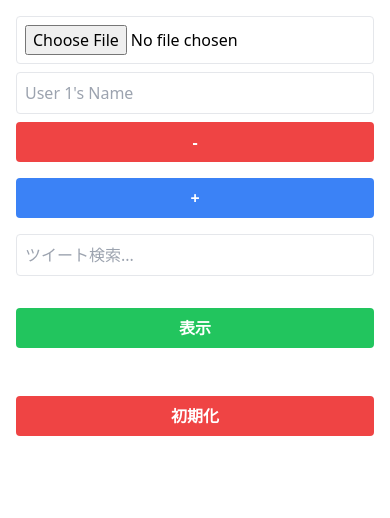
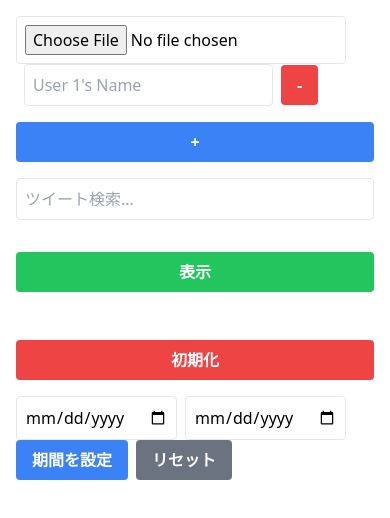
Before and after one commit to Shiryu-Toujima-1f10210346/MultiTwiArchiveViewer, a Next.js app: page / in a window 390 px wide. Shown: the top 518 px of the page. Built offline with nearby package versions, Linux system fonts and the light colour scheme.

Commit message:
fix old to new

```diff
--- a/src/pages/index.tsx
+++ b/src/pages/index.tsx
@@ -41,6 +41,7 @@ const TwitterArchiveViewer = () => {
   const [userInputs, setUserInputs] = useState<UserInput[]>([
     { file: null, userName: "" },
   ]); // ユーザー入力フィールドのステート
+  const [dateRange, setDateRange] = useState({ start: "", end: "" });
 
   useEffect(() => {
     const dbName = "twitterArchiveViewer";
@@ -58,7 +59,22 @@ const TwitterArchiveViewer = () => {
       });
     });
   }, []);
+  // 期間に基づいてツイートをフィルタリングする関数
+  const filterTweetsByDateRange = () => {
+    const filtered = allTweets.filter((tweet) => {
+      const tweetDate = new Date(tweet.created_at);
+      const startDate = new Date(dateRange.start);
+      const endDate = new Date(dateRange.end);
+      return tweetDate >= startDate && tweetDate <= endDate;
+    });
+    setTweets(filtered);
+  };
 
+  // フィルターをリセットする関数
+  const resetFilter = () => {
+    setTweets(allTweets);
+    setDateRange({ start: "", end: "" });
+  };
   // ファイルからツイートを読み込む関数
   const loadTweets = async (
     file: File | null,
@@ -171,7 +187,7 @@ const TwitterArchiveViewer = () => {
           <input
             type="file"
             accept=".js"
-            className="border p-2 rounded w-full md:w-auto"
+            className="border p-2 rounded"
             onChange={(e) =>
               handleUserInputChange(
                 index,
@@ -183,7 +199,7 @@ const TwitterArchiveViewer = () => {
           <input
             type="text"
             placeholder={`User ${index + 1}'s Name`}
-            className="border p-2 rounded w-full md:w-auto md:ml-2 mt-2 md:mt-0"
+            className="border p-2 rounded ml-2"
             value={input.userName}
             onChange={(e) =>
               handleUserInputChange(index, input.file, e.target.value)
@@ -191,7 +207,7 @@ const TwitterArchiveViewer = () => {
           />
           <button
             onClick={() => removeUserInput(index)}
-            className="w-full md:w-auto bg-red-500 hover:bg-red-700 text-white font-bold py-2 px-4 rounded mt-2 md:mt-0 md:ml-2"
+            className="ml-2 bg-red-500 hover:bg-red-700 text-white font-bold py-2 px-4 rounded"
           >
             -
           </button>
@@ -236,6 +252,35 @@ const TwitterArchiveViewer = () => {
           初期化
         </button>
       </div>
+      {/* 期間選択フィールド */}
+      <div className="mb-4">
+        <input
+          type="date"
+          className="border p-2 rounded mr-2"
+          value={dateRange.start}
+          onChange={(e) =>
+            setDateRange({ ...dateRange, start: e.target.value })
+          }
+        />
+        <input
+          type="date"
+          className="border p-2 rounded mr-2"
+          value={dateRange.end}
+          onChange={(e) => setDateRange({ ...dateRange, end: e.target.value })}
+        />
+        <button
+          onClick={filterTweetsByDateRange}
+          className="bg-blue-500 hover:bg-blue-700 text-white font-bold py-2 px-4 rounded"
+        >
+          期間を設定
+        </button>
+        <button
+          onClick={resetFilter}
+          className="ml-2 bg-gray-500 hover:bg-gray-700 text-white font-bold py-2 px-4 rounded"
+        >
+          リセット
+        </button>
+      </div>
       {/* ツイートの表示 */}
       <div id="timeline">
         {tweets.map((tweet, index) => (
--- a/src/pages/old/index.tsx
+++ b/src/pages/old/index.tsx
@@ -1,4 +1,11 @@
 import React, { useState, ChangeEvent, useEffect } from "react";
+import {
+  openDB,
+  saveToDB,
+  getFromDB,
+  saveImageToDB,
+  clearDB,
+} from "../../utils/dbOperations";
 
 // ツイートの型定義
 type Tweet = {
@@ -26,55 +33,25 @@ const formatDate = (dateString: string): string => {
   return formatter.format(date);
 };
 
-const openDB = (dbName: string, version: number, upgradeCallback: (db: IDBDatabase) => void): Promise<IDBDatabase> => {
-  return new Promise((resolve, reject) => {
-    const request = indexedDB.open(dbName, version);
-    request.onerror = () => reject(request.error);
-    request.onsuccess = () => resolve(request.result);
-    request.onupgradeneeded = () => upgradeCallback(request.result);
-  });
-};
-
-const getFromDB = (db: IDBDatabase, storeName: string, key: string): Promise<any> => {
-  return new Promise((resolve, reject) => {
-    const transaction = db.transaction(storeName);
-    const store = transaction.objectStore(storeName);
-    const request = store.get(key);
-    request.onerror = () => reject(request.error);
-    request.onsuccess = () => resolve(request.result);
-  });
-};
-
-const saveToDB = (db: IDBDatabase, storeName: string, key: string, value: any): Promise<void> => {
-  return new Promise((resolve, reject) => {
-    const transaction = db.transaction(storeName, 'readwrite');
-    const store = transaction.objectStore(storeName);
-    const request = store.put(value, key);
-    request.onerror = () => reject(request.error);
-    request.onsuccess = () => resolve();
-  });
-};
-
 // コンポーネント
 const TwitterArchiveViewer = () => {
   const [allTweets, setAllTweets] = useState<Tweet[]>([]);
   const [tweets, setTweets] = useState<Tweet[]>([]);
   const [searchQuery, setSearchQuery] = useState("");
   const [userInputs, setUserInputs] = useState<UserInput[]>([
-
     { file: null, userName: "" },
   ]); // ユーザー入力フィールドのステート
-  const [dateRange, setDateRange] = useState({ start: '', end: '' });
+  const [dateRange, setDateRange] = useState({ start: "", end: "" });
 
   useEffect(() => {
-    const dbName = 'twitterArchiveViewer';
-    const storeName = 'tweets';
+    const dbName = "twitterArchiveViewer";
+    const storeName = "tweets";
     openDB(dbName, 1, (db) => {
       if (!db.objectStoreNames.contains(storeName)) {
         db.createObjectStore(storeName);
       }
     }).then((db) => {
-      getFromDB(db, storeName, 'tweets').then((tweets) => {
+      getFromDB(db, storeName, "tweets").then((tweets) => {
         if (tweets) {
           setAllTweets(tweets);
           setTweets(tweets);
@@ -84,7 +61,7 @@ const TwitterArchiveViewer = () => {
   }, []);
   // 期間に基づいてツイートをフィルタリングする関数
   const filterTweetsByDateRange = () => {
-  const filtered = allTweets.filter(tweet => {
+    const filtered = allTweets.filter((tweet) => {
       const tweetDate = new Date(tweet.created_at);
       const startDate = new Date(dateRange.start);
       const endDate = new Date(dateRange.end);
@@ -96,7 +73,7 @@ const filterTweetsByDateRange = () => {
   // フィルターをリセットする関数
   const resetFilter = () => {
     setTweets(allTweets);
-  setDateRange({ start: '', end: '' });
+    setDateRange({ start: "", end: "" });
   };
   // ファイルからツイートを読み込む関数
   const loadTweets = async (
@@ -128,6 +105,11 @@ const resetFilter = () => {
     }
   };
 
+  const clearTweets = () => {
+    setAllTweets([]);
+    setTweets([]);
+  };
+
   // ツイートを表示する関数
   const displayTweets = async () => {
     let combinedTweets: Tweet[] = [];
@@ -143,14 +125,14 @@ const resetFilter = () => {
         new Date(b.created_at).getTime() - new Date(a.created_at).getTime()
       );
     });
-    const dbName = 'twitterArchiveViewer';
-  const storeName = 'tweets';
+    const dbName = "twitterArchiveViewer";
+    const storeName = "tweets";
     openDB(dbName, 1, (db) => {
       if (!db.objectStoreNames.contains(storeName)) {
         db.createObjectStore(storeName);
       }
     }).then((db) => {
-    saveToDB(db, storeName, 'tweets', combinedTweets);
+      saveToDB(db, storeName, "tweets", combinedTweets);
     });
 
     setAllTweets(combinedTweets);
@@ -235,7 +217,7 @@ const resetFilter = () => {
       {/* ユーザー入力フィールド追加ボタン */}
       <button
         onClick={addUserInput}
-        className="bg-blue-500 hover:bg-blue-700 text-white font-bold py-2 px-4 rounded mb-4"
+        className="w-full md:w-auto bg-blue-500 hover:bg-blue-700 text-white font-bold py-2 px-4 rounded mb-4"
       >
         +
       </button>
@@ -252,19 +234,33 @@ const resetFilter = () => {
       </div>
 
       {/* ツイートを表示するボタン */}
+      <div className="flex flex-col md:flex-row justify-start gap-4 md:gap-64">
         <button
           onClick={displayTweets}
           className="bg-green-500 hover:bg-green-700 text-white font-bold py-2 px-4 rounded mt-4 mb-4"
         >
           表示
         </button>
+
+        <button
+          onClick={() => {
+            clearDB();
+            clearTweets();
+          }}
+          className="bg-red-500 hover:bg-red-700 text-white font-bold py-2 px-4 rounded mt-4 mb-4"
+        >
+          初期化
+        </button>
+      </div>
       {/* 期間選択フィールド */}
       <div className="mb-4">
         <input
           type="date"
           className="border p-2 rounded mr-2"
           value={dateRange.start}
-          onChange={(e) => setDateRange({ ...dateRange, start: e.target.value })}
+          onChange={(e) =>
+            setDateRange({ ...dateRange, start: e.target.value })
+          }
         />
         <input
           type="date"
```
Lines whose indentation alone changed are shown as unchanged.
